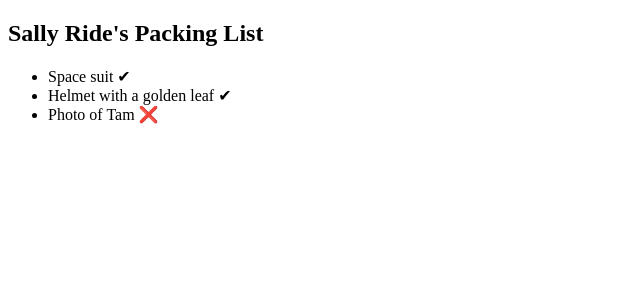
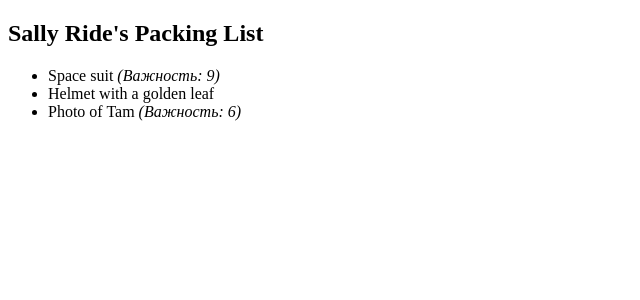
Before and after one commit to vladislav0sidorov/Solution-for-university, a React (Vite) app: page / in a window 1280 px wide. Shown: the top 300 px of the page, without its empty margins (0-640 px from the left). Built offline with nearby package versions, Linux system fonts and the light colour scheme.

Commit message:
1_6_2 Show the item importance with &&

```diff
--- a/src/App.tsx
+++ b/src/App.tsx
@@ -1,24 +1,31 @@
-// 1_6_1 Show an icon for incomplete items with ? :
+// 1_6_2 Show the item importance with &&
 /*
-  Используйте условный оператор (cond ? a : b) для отображения ❌, если isPacked не является true.
+В этом примере каждый Item получает числовой параметр importance. Используйте оператор &&, чтобы отобразить "(Важность: X)" курсивом, но только для тех элементов, которые имеют ненулевую важность. В итоге ваш список предметов должен выглядеть следующим образом:
+
+- Космический скафандр (Важность: 9).
+- Шлем с золотым листом
+- Фотография Тама (Важность: 6)
+
+Не забудьте добавить пробел между двумя метками!
 */
 
-function Item({ name, isPacked }: { name: string; isPacked: boolean }) {
+function Item({ name, importance }: { name: string; importance: number }) {
   return (
     <li className="item">
-      {name} {isPacked ? '✔' : '❌'}
+      {name}
+      {importance > 0 && <em> (Важность: {importance})</em>}
     </li>
   )
 }
 
-export default function Profile() {
+export default function PackingList() {
   return (
     <section>
       <h1>Sally Ride's Packing List</h1>
       <ul>
-        <Item isPacked={true} name="Space suit" />
-        <Item isPacked={true} name="Helmet with a golden leaf" />
-        <Item isPacked={false} name="Photo of Tam" />
+        <Item importance={9} name="Space suit" />
+        <Item importance={0} name="Helmet with a golden leaf" />
+        <Item importance={6} name="Photo of Tam" />
       </ul>
     </section>
   )
--- a/src/main.tsx
+++ b/src/main.tsx
@@ -1,10 +1,10 @@
 import { StrictMode } from 'react'
 import { createRoot } from 'react-dom/client'
 import App from './App'
-
+import PackingList from './App'
 
 createRoot(document.getElementById('root')!).render(
   <StrictMode>
-    <App />
-  </StrictMode>,
+    <PackingList />
+  </StrictMode>
 )
```
